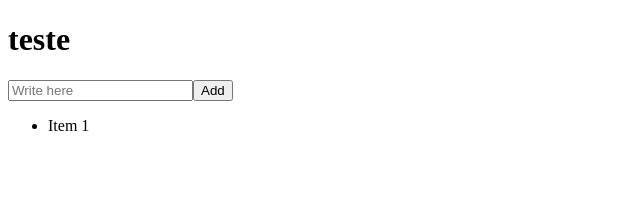
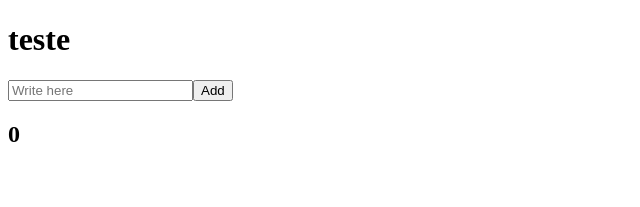
Before and after one commit to brunoginciene/reat-test, a React (Create React App) app: page / in a window 1280 px wide. Shown: the top 207 px of the page, without its empty margins (0-640 px from the left). Built offline with nearby package versions, Linux system fonts and the light colour scheme.

Commit message:
montando a lista

```diff
--- a/src/Teste.js
+++ b/src/Teste.js
@@ -2,14 +2,18 @@ import React, {useState} from "react";
 
 export default function Teste(){
     const [valor, setValor] = useState("")
-    //const [lista, setLista] = useState([])
+    const [lista, setLista] = useState([])
 
     function getValue(event){
         setValor(event.target.value)
     }
 
     function addItem(){
-        alert(valor)
+        if (valor !== ""){
+            setLista(arr => [...arr, valor])
+        } else{
+            alert("Insira um valor")
+        }
         setValor("")
     }
 
@@ -23,10 +27,9 @@ export default function Teste(){
             </input>
             <button onClick={addItem}>Add</button>
             <ul>
-                <li>
-                    Item 1
-                </li>
+                {lista.map(item => <li>{item}</li>)}
             </ul>
+            <h2>{lista.length}</h2>
         </>
     )
 }
```
